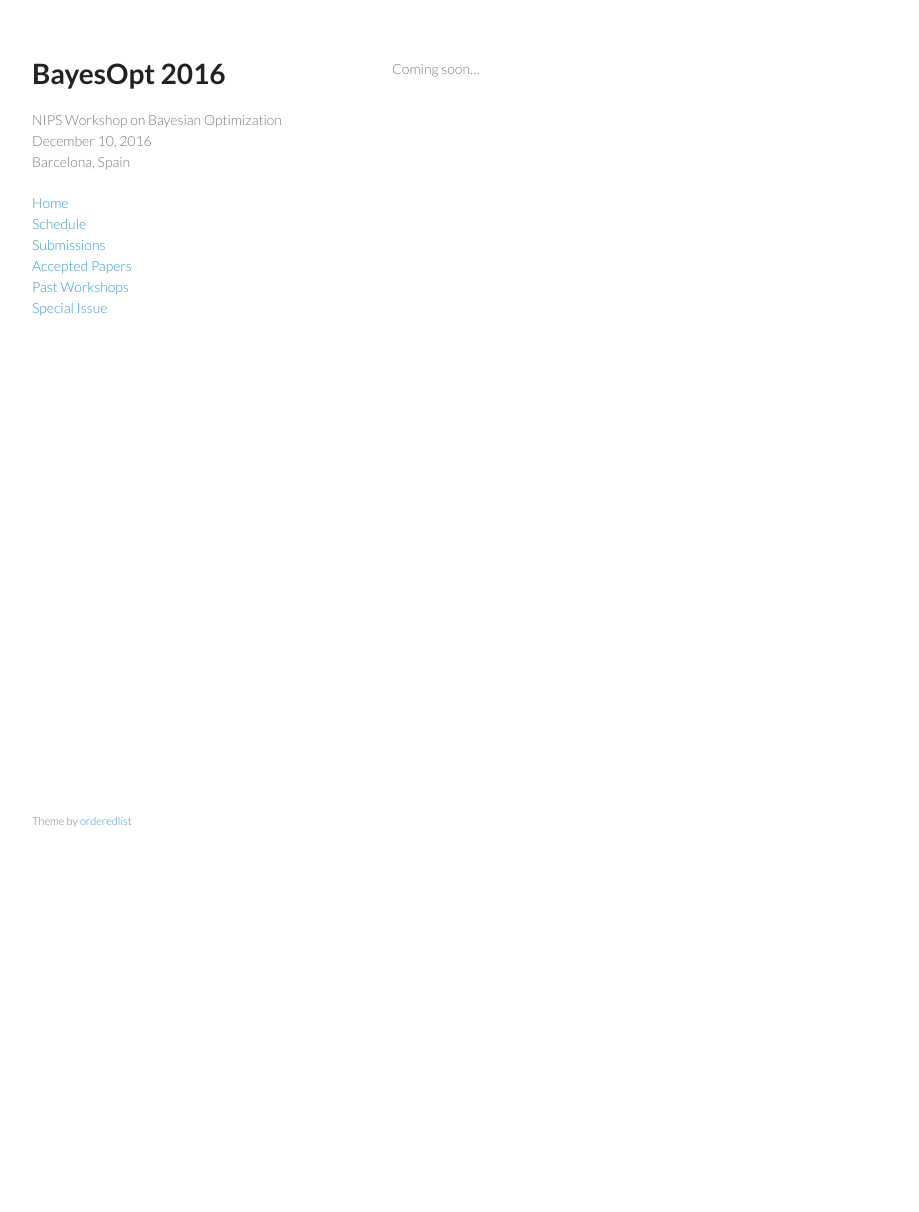
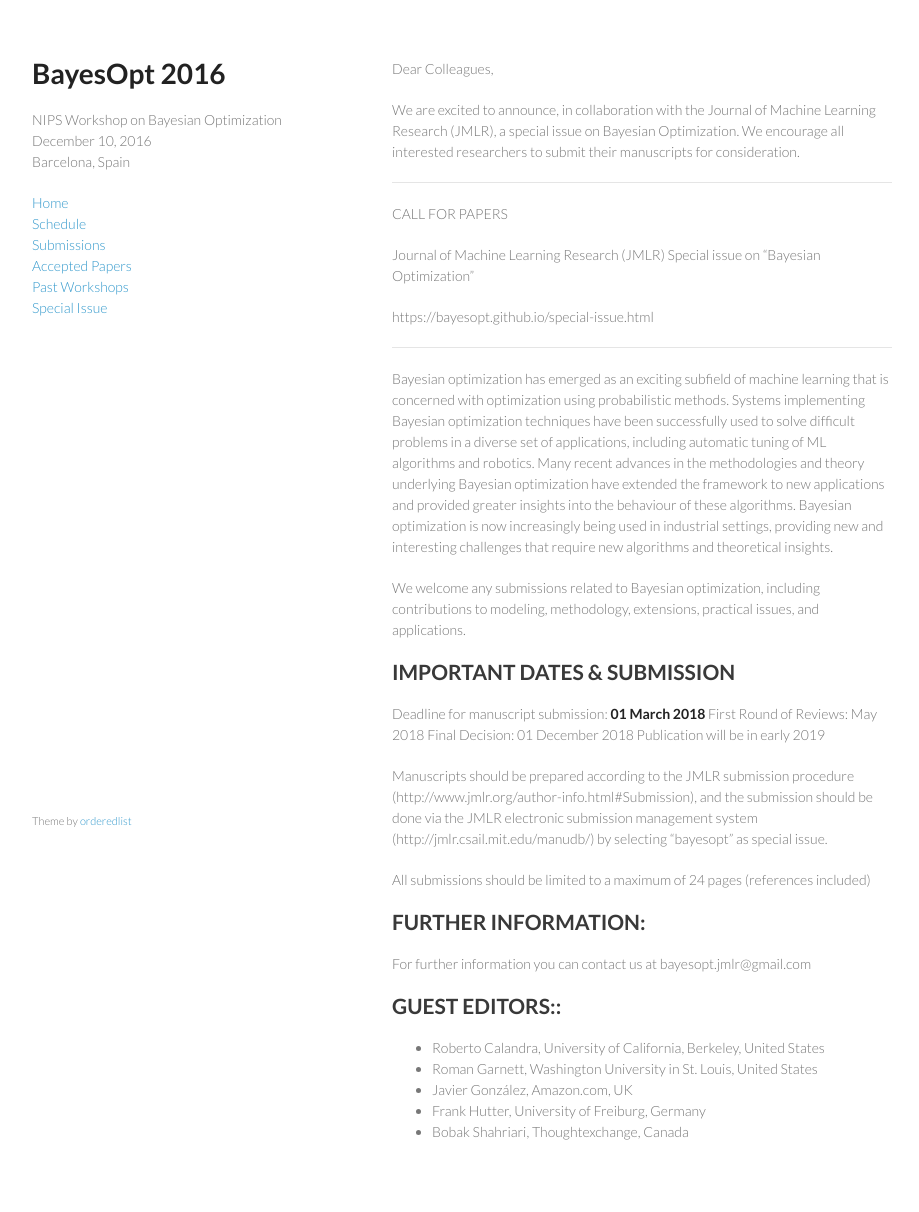
Before and after one commit to bayesopt/bayesopt.github.io, a Jekyll site: the page built from special-issue.md, in a window 1280 px wide. Shown: the whole page, without its empty margins (178-1097 px from the left). Built offline with Jekyll 4.4.1, drawn with Linux system fonts in a browser that asks for light colours; before the commit the page ends 900 px from its top, so only the background shows below that.

Commit message:
special issue

```diff
--- a/special-issue.md
+++ b/special-issue.md
@@ -4,4 +4,48 @@ permalink: /special-issue.html
 weight: 3
 ---
 
-Coming soon...
+Dear Colleagues,
+
+We are excited to announce, in collaboration with the Journal of Machine Learning Research (JMLR), a special issue on Bayesian Optimization. We encourage all interested researchers to submit their manuscripts for consideration.
+
+
+***********************************************************************
+
+CALL FOR PAPERS
+
+Journal of Machine Learning Research (JMLR)
+Special issue on "Bayesian Optimization”
+
+https://bayesopt.github.io/special-issue.html
+
+***********************************************************************
+
+Bayesian optimization has emerged as an exciting subfield of machine learning that is concerned with optimization using probabilistic methods. Systems implementing Bayesian optimization techniques have been successfully used to solve difficult problems in a diverse set of applications, including automatic tuning of ML algorithms and robotics. Many recent advances in the methodologies and theory underlying Bayesian optimization have extended the framework to new applications and provided greater insights into the behaviour of these algorithms. Bayesian optimization is now increasingly being used in industrial settings, providing new and interesting challenges that require new algorithms and theoretical insights.
+
+We welcome any submissions related to Bayesian optimization, including contributions to modeling, methodology, extensions, practical issues, and applications.
+
+
+IMPORTANT DATES & SUBMISSION
+---------------------------------
+Deadline for manuscript submission: **01 March 2018**
+First Round of Reviews: May 2018
+Final Decision: 01 December 2018
+Publication will be in early 2019
+
+Manuscripts should be prepared according to the JMLR submission procedure (http://www.jmlr.org/author-info.html#Submission), and the submission should be done via the JMLR electronic submission management system (http://jmlr.csail.mit.edu/manudb/) by selecting “bayesopt” as special issue.
+
+All submissions should be limited to a maximum of 24 pages (references included)
+
+
+FURTHER INFORMATION:
+---------------------------------
+For further information you can contact us at bayesopt.jmlr@gmail.com
+
+
+GUEST EDITORS::
+---------------------------------
+- Roberto Calandra, University of California, Berkeley, United States
+- Roman Garnett, Washington University in St. Louis, United States
+- Javier González, Amazon.com, UK
+- Frank Hutter, University of Freiburg, Germany
+- Bobak Shahriari, Thoughtexchange, Canada
```
